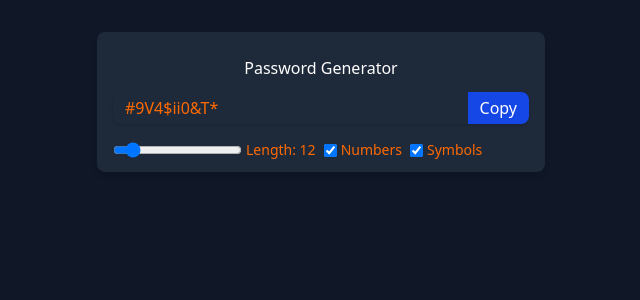
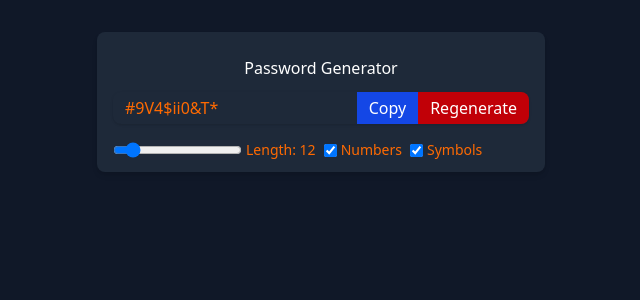
Before and after one commit to arnoprincestonpan/react-password-generator, a React (Vite) app: page / in a window 1280 px wide. Shown: the top 300 px of the page, without its empty margins (319-959 px from the left). Built offline with nearby package versions, Linux system fonts and the light colour scheme.

Commit message:
added regenerate button to make a new password in case the old one wasn't cool.

```diff
--- a/src/App.jsx
+++ b/src/App.jsx
@@ -21,7 +21,6 @@ function App() {
 
   // Password Reference (we want feedback when it is copied)
   const passwordRef = useRef(null);
-
 
   // UseCallback to generate password right away
   const generatePassword = useCallback(() => {
@@ -58,7 +57,6 @@ function App() {
 
   }
 
-
   return (
     <div className="w-full max-w-md mx-auto shadow-md rounded-lg px-4 py-3 my-8 bg-gray-800 text-orange-500">
       <h1 className='text-white text-center my-3'>
@@ -78,6 +76,12 @@ function App() {
         onClick={() => copyPasswordToClipboard()}
         >
           Copy
+        </button>
+        <button className='outline-none bg-red-700 text-white px-3 py-0.5 shrink-0'
+        onClick={() => generatePassword()}
+        >
+          {/* The magic here is that generatePassword() is remembered by useCallback() so it can be referenced and doesn't have to be recreated */}
+          Regenerate
         </button>
       </div>
 
```
